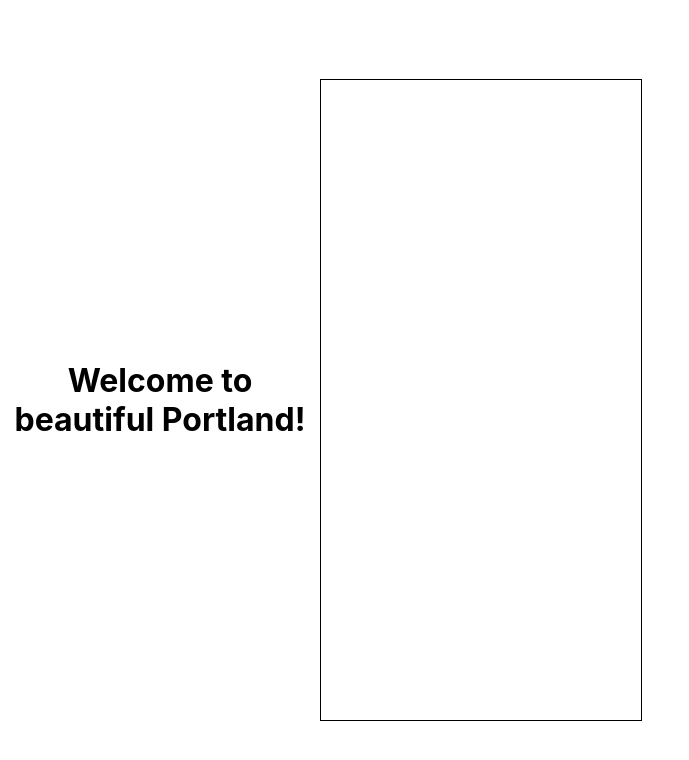
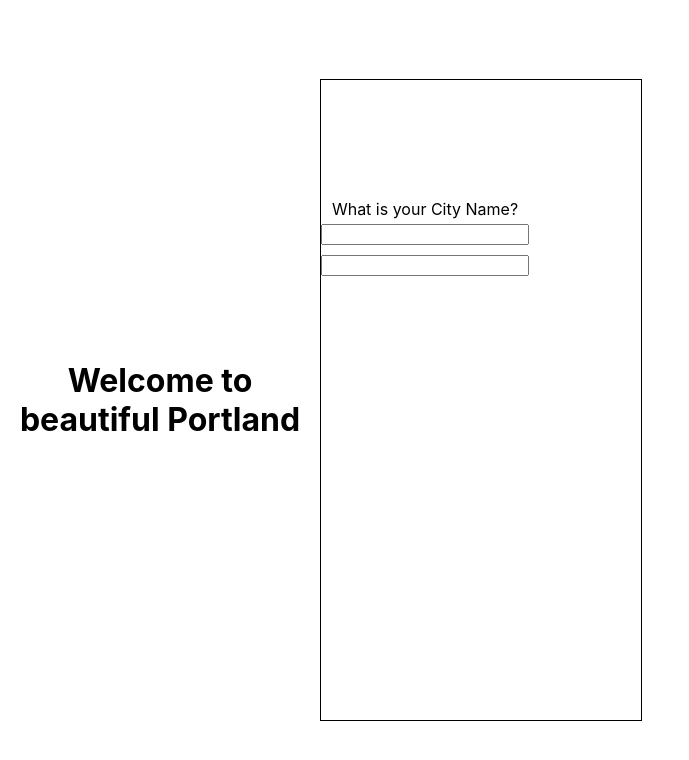
Before and after one commit to jenna-graham/city-builder-hb-react, a React (Create React App) app: page / in a window 1280 px wide. Shown: the top 760 px of the page, without its empty margins (0-689 px from the left). Built offline with nearby package versions, Linux system fonts and the light colour scheme.

Commit message:
added city name input and made it dynamically update using state

```diff
--- a/src/App.js
+++ b/src/App.js
@@ -11,17 +11,23 @@ import City from './City';
 function App() {
   // track some state here.
   // You'll need to keep track of a skylineId, waterfrontId, and castleId. All these start out as 1
+  const [skylineId, setSkylineId] = useState('1');
+  const [waterfrontId, setWaterfrontId] = useState('1');
+  const [castleId, setCastleId] = useState('1');
   // you'll need to track a city name, which starts as the city name of your choice.
+  const [cityName, setCityName] = useState('Portland');
   // finally, you'll need an array of slogans, which could start out as ['The City of Excellence'] for example
 
   return (
     <div className="App">
       {/* here, the City component takes in skylineId, waterfrontId, castleId as props. It'll use those ids to render pictures correctly. */}
+
       <h1>
         {/* dynamically update the city name here using state */}
-        Welcome to beautiful Portland!
+        Welcome to beautiful {cityName}
       </h1>
       <div className='bottom'>
+        <CityNameInput setCityName={setCityName} />
         {/* here, the CityNameInput component takes in the setCityName state handler function */}
         <section className='dropdowns'>
           {/*
--- a/src/CityNameInput.js
+++ b/src/CityNameInput.js
@@ -1,9 +1,11 @@
 import React from 'react';
 
-export default function CityNameInput(props) {
+export default function CityNameInput({ setCityName }) {
   return (
     <section>
-      What is your city name?
+      <label>
+        What is your City Name? <input onChange={e => setCityName(e.target.value)}/>
+      </label>
       {/* this component should have a prop called setCityName, which is a function */}
       {/* on change, this component should use e.target.value to pass the correct id to the setCityName function */}
       <input />
```
Also changed, not shown: 1 other file (tests, documents, lock files or other folders).
